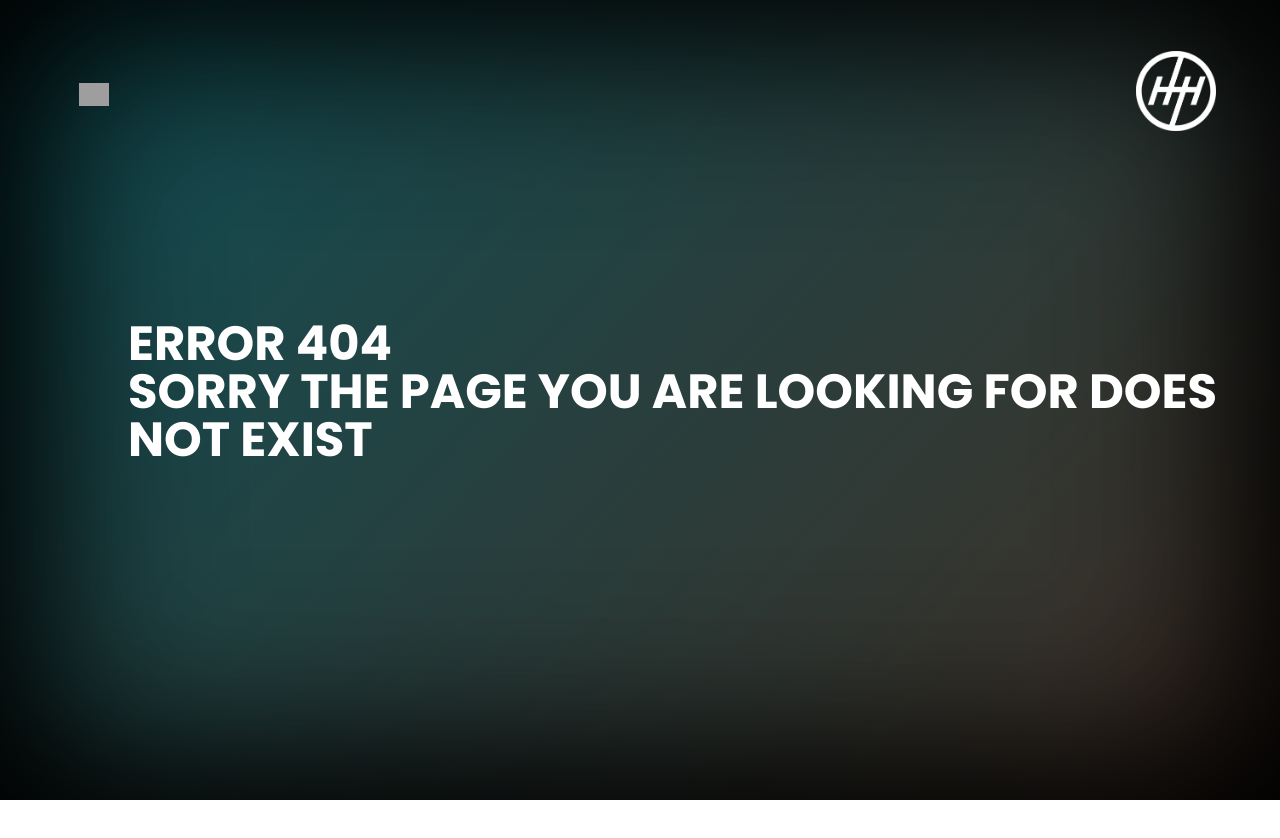
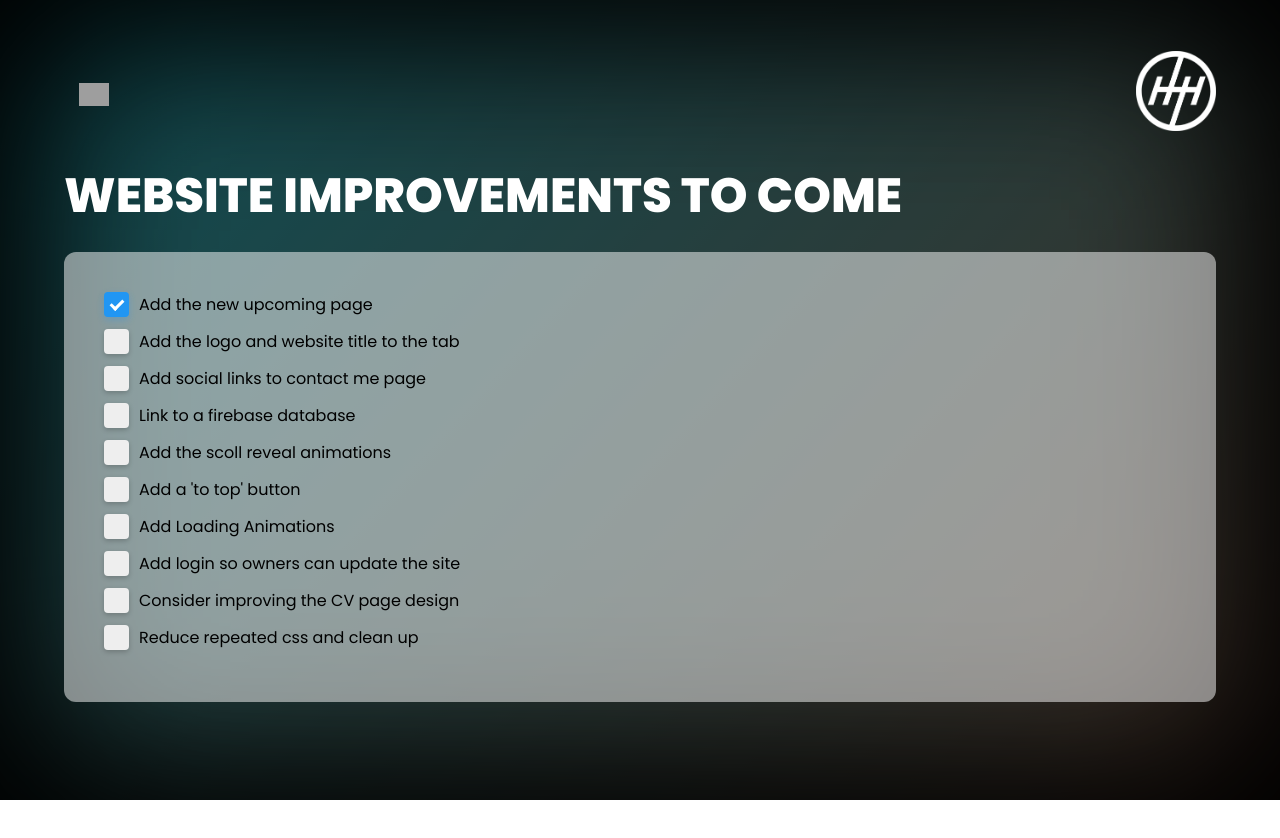
Before and after one commit to HazzaMore/hazzamore.github.io, a React (Create React App) app: page /upcoming in a window 1280 px wide. Before the commit this address had no page. Shown: the top 838 px of the page. Before the commit the page ends 800 px from the top, so only its background shows below. Built offline with nearby package versions, Linux system fonts and the light colour scheme; grey boxes are pictures that could not be loaded.

Commit message:
Upcoming page added

```diff
--- a/src/App.tsx
+++ b/src/App.tsx
@@ -1,7 +1,7 @@
 import './App.css';
 import { Navbar } from './components/common/navbar';
 import { BrowserRouter as Router, Routes, Route } from 'react-router-dom';
-import {Homepage, AboutMe, Portfolio, CV, Contact, Error} from './pages/index';
+import {Homepage, AboutMe, Portfolio, CV, Contact, Error, Upcoming} from './pages/index';
 import {useMenuToggle} from './components/common/useMenuToggle';
 import { createContext } from 'react';
 
@@ -32,6 +32,7 @@ function App() {
           <Route path="/my-portfolio" element={<Portfolio />}/>
           <Route path="/cv" element={<CV />}/>
           <Route path="/contact" element={<Contact />}/>
+          <Route path="/upcoming" element={<Upcoming />}/>
           <Route path="*" element={<Error />}/>
         </Routes>
       </Router>
--- a/src/components/common/navbar.tsx
+++ b/src/components/common/navbar.tsx
@@ -27,6 +27,9 @@ export const Navbar = () => {
           <li><Link to={"/my-portfolio"}>My Portfolio</Link></li>
           <li><Link to={"/cv"}>CV</Link></li>
           <li><Link to={"/contact"}>Contact</Link></li>
+          <br/>
+          <hr/>
+          <li><Link to={"/upcoming"}>Site Todo</Link></li>
         </ul>
       </div>
     </NavbarWrapper>
@@ -63,7 +66,12 @@ const NavbarWrapper = styled.div<{ menuactive: boolean }>`
     align-items: center;
     justify-content: center;
     z-index: ${(props) => (props.menuactive ? "2000" : "-2000")};
-    transition: 0.3s ease;
+    transition: 0.5s ease;
+  }
+
+  hr {
+    z-index: -2000;
+    transition: 0;
   }
 
   nav {
--- /dev/null
+++ b/src/pages/Upcoming/checkbox.tsx
@@ -0,0 +1,91 @@
+import styled from "styled-components";
+
+interface CheckboxProps {
+  content: string;
+  completed: boolean;
+}
+
+const Checkbox = (props: CheckboxProps) => {
+  return (
+    <StyledWrapper>
+      <label className="checkbox-container">
+        <input className="custom-checkbox" checked={props.completed} type="checkbox" />
+        <span className="checkmark" />
+        <span className="label-text">{props.content}</span>
+      </label>
+    </StyledWrapper>
+  );
+};
+
+export default Checkbox;
+
+const StyledWrapper = styled.div`
+
+  .checkbox-container {
+    display: inline-block;
+    position: relative;
+    padding-left: 35px;
+    margin-bottom: 12px;
+    cursor: pointer;
+    font-size: 16px;
+    user-select: none;
+  }
+
+  .custom-checkbox {
+    position: absolute;
+    opacity: 0;
+    cursor: pointer;
+    height: 0;
+    width: 0;
+  }
+
+  .checkmark {
+    position: absolute;
+    top: 0;
+    left: 0;
+    height: 25px;
+    width: 25px;
+    background-color: #eee;
+    border-radius: 4px;
+    transition: background-color 0.3s;
+    box-shadow: 0 2px 5px rgba(0, 0, 0, 0.2);
+  }
+
+  .checkmark:after {
+    content: "";
+    position: absolute;
+    display: none;
+    left: 9px;
+    top: 5px;
+    width: 5px;
+    height: 10px;
+    border: solid white;
+    border-width: 0 3px 3px 0;
+    transform: rotate(45deg);
+  }
+
+  .custom-checkbox:checked ~ .checkmark {
+    background-color: #2196F3;
+    box-shadow: 0 3px 7px rgba(33, 150, 243, 0.3);
+  }
+
+  .custom-checkbox:checked ~ .checkmark:after {
+    display: block;
+  }
+
+  @keyframes checkAnim {
+    0% {
+      height: 0;
+    }
+
+    100% {
+      height: 10px;
+    }
+  }
+
+  .custom-checkbox:checked ~ .checkmark:after {
+    animation: checkAnim 0.2s forwards;
+  }
+
+
+`;
--- a/src/pages/Upcoming/upcoming.tsx
+++ b/src/pages/Upcoming/upcoming.tsx
@@ -1,18 +1,67 @@
+import "../../App.css";
+import { useContext } from "react";
+import { MenuContext } from "../../App";
+import styled from "styled-components";
+import Checkbox from "./checkbox";
 
+const Upcoming = () => {
+  const { menuactive } = useContext(MenuContext);
 
-export const upcoming = () => {
   return (
-    <div>
-      This will feature a check list of all the upcoming features to the site
-      - Add the new upcoming page
-      - Animations
-      - To top button required for about me page
-      - Improve Portfolio card designs
-      - Add loading Animations
-      - Add a login step so owner can update the site
-      - Connect the site to a database to allow for dynamic content
-      - Improve the CV page design
-      - Improve css to have additional classNames for repeated styles (e.g. left margin)
-    </div>
-  )
-}
+    <UpcomingWrapper menuactive={menuactive}>
+      <div className="default_container">
+        <div className="background TransformRight" />
+        <div className="TransformRight">
+          <h1>Website Improvements to come</h1>
+          <div className="checkbox_container">
+            <Checkbox completed={true} content="Add the new upcoming page"/>
+            <Checkbox completed={false} content="Add the logo and website title to the tab"/>
+            <Checkbox completed={false} content="Add social links to contact me page"/>
+            <Checkbox completed={false} content="Link to a firebase database"/>
+            <Checkbox completed={false} content="Add the scoll reveal animations"/>
+            <Checkbox completed={false} content="Add a 'to top' button"/>
+            <Checkbox completed={false} content="Add Loading Animations"/>
+            <Checkbox completed={false} content="Add login so owners can update the site"/>
+            <Checkbox completed={false} content="Consider improving the CV page design"/>
+            <Checkbox completed={false} content="Reduce repeated css and clean up"/>
+          </div>
+        </div>
+      </div>
+    </UpcomingWrapper>
+  );
+};
+
+export default Upcoming;
+
+const UpcomingWrapper = styled.div<{ menuactive: boolean }>`
+  .TransformRight {
+    transform: translateX(${(props) => (props.menuactive ? `300px` : "0")});
+    transition: 0.3s ease;
+  }
+
+  h1 {
+    font-size: 4em;
+    font-weight: 800;
+    color: #fff;
+    line-height: 1em;
+    text-transform: uppercase;
+    transition: var(--default-transition);
+    margin: 3rem 0 2rem 0;
+    @media screen and (max-width: 1600px) {
+      font-size: 3em;
+    }
+    @media screen and (max-width: 900px) {
+      font-size: 2em;
+    }
+  }
+
+  .checkbox_container {
+    border-radius: 12px;
+    background-color: rgba(255, 255, 255, 0.5);
+    padding: 40px;
+    // margin-bottom: 5px;
+  }
+
+  Checkbox {
+    margin-bottom: 5px;}
+  `;
--- a/src/pages/index.ts
+++ b/src/pages/index.ts
@@ -4,3 +4,4 @@ export {default as CV} from './cv/cv'
 export {default as Error} from './error/error'
 export {default as Contact} from './contact/contact'
 export {default as Portfolio} from './portfolio/portfolio'
+export {default as Upcoming} from './upcoming/upcoming'
```
